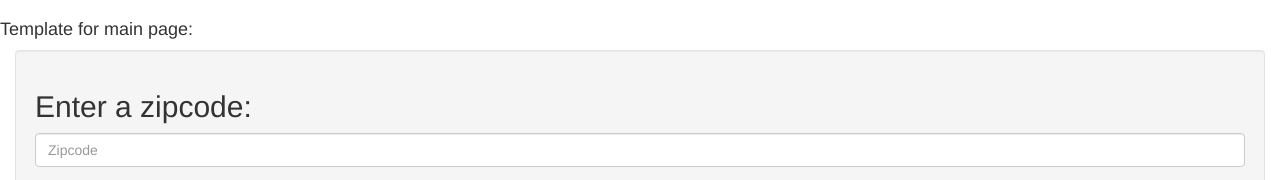
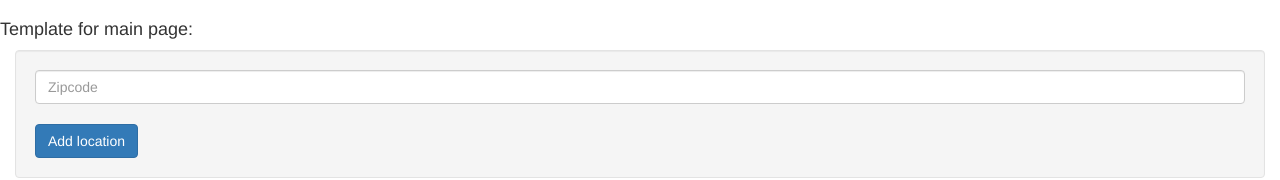
Before and after one commit to na-webdev/ng-certification-mhus33, an Angular app: page / in a window 1280 px wide. Shown: the top 180 px of the page. Built offline with nearby package versions, Linux system fonts and the light colour scheme.

Commit message:
commented

```diff
--- a/src/app/app.component.html
+++ b/src/app/app.component.html
@@ -1,7 +1,7 @@
 <h4>Template for main page:</h4>
 <div class="container-fluid">
   <div class="well">
-    <h2>Enter a zipcode:</h2>
+<!--    <h2>Enter a zipcode:</h2>-->
     <input
       class="form-control"
       placeholder="Zipcode"
```
